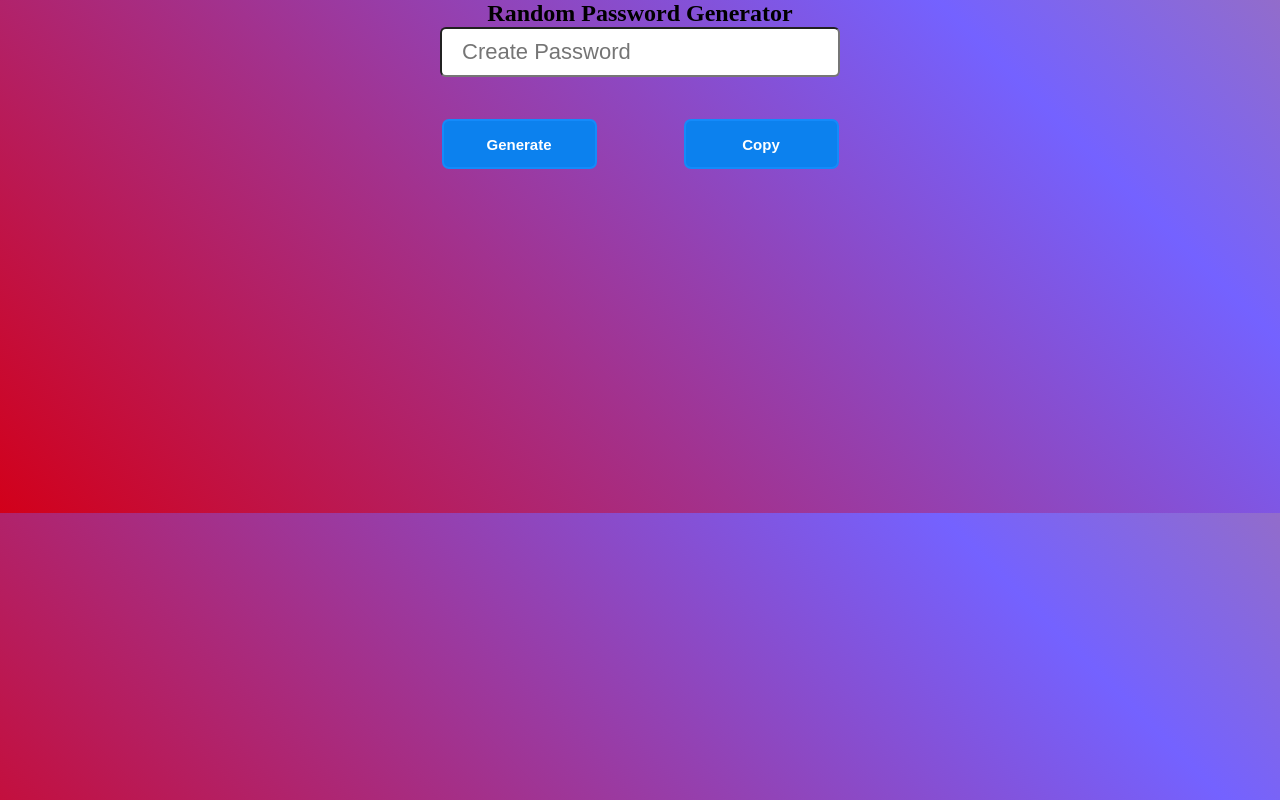
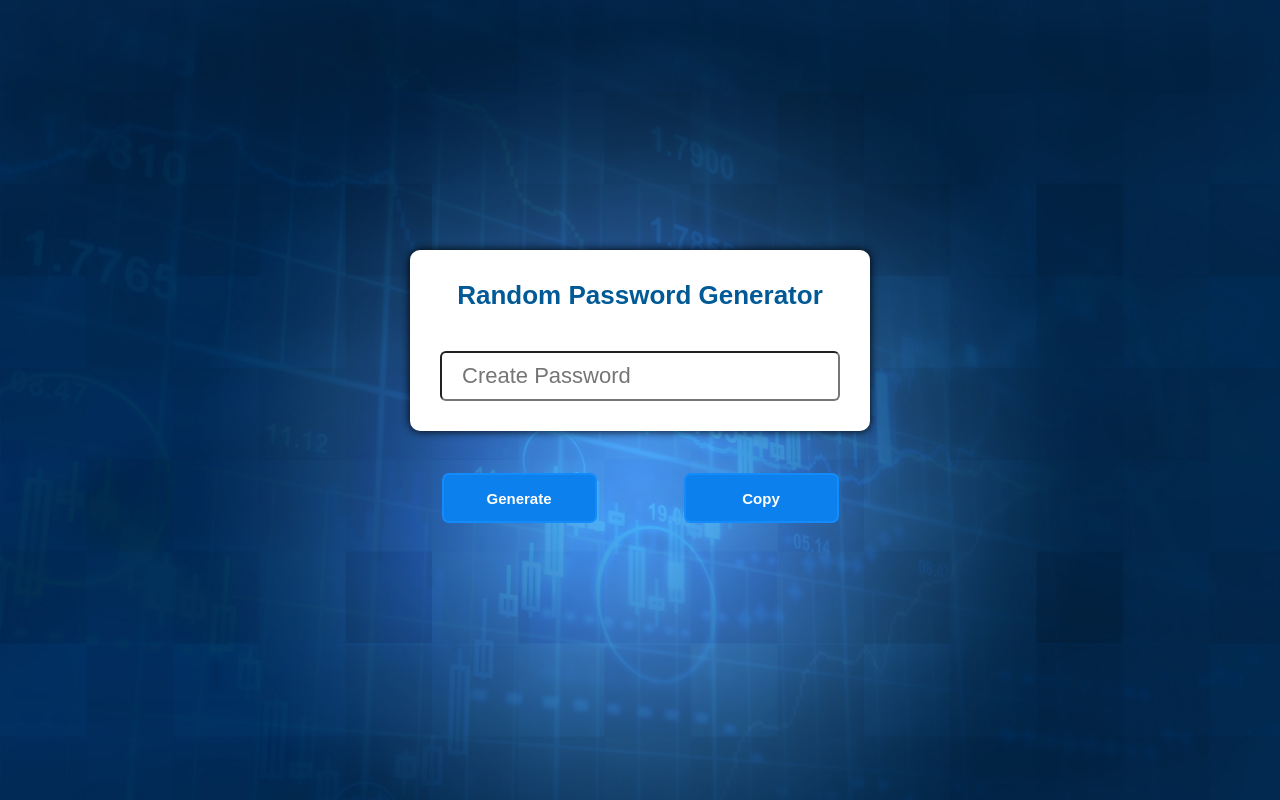
Before and after one commit to HummetovAmin/Random_Password_Generator, a plain HTML site: page index.html in a window 1280 px wide. Drawn offline with Linux system fonts and the light colour scheme.

Commit message:
Random Password Generator update

```diff
--- a/index.html
+++ b/index.html
@@ -9,8 +9,10 @@
 </head>
 
 <body>
-    <h2>Random Password Generator</h2>
-    <input type="text" placeholder="Create Password " id="Password" readonly>
+    <div class="box">
+        <h2>Random Password Generator</h2>
+        <input type="text" placeholder="Create Password " id="password" readonly>
+    </div>
     <table>
         <th>
             <div class="btn1" onclick="genPassword()" id="button">Generate</div>
@@ -20,26 +22,7 @@
         </th>
     </table>
     <script src="./main.js"></script>
-    <!-- <script>
-        var password = document.getElementById("password");
 
-        function genPassword() {
-            var chars = "0123456789qwertyuiopasdfghjklzxcvbnm,.?!@#$%^&*()QWERTYUIOPASDFGHJKLZXCVBNM"
-            var passwordLenght = 12;
-            var password = "";
-            for (var i = 0; i < passwordLenght; i++) {
-                var randomNumber = Math.floor(Math.random() * chars.length);
-                password += chars.substring(randomNumber, randomNumber + 1);
-            }
-            document.getElementById("password").value = password
-        }
-        function copyPassword() {
-            var copyText = document.getElementById("password");
-            copyText.select();
-            copyText.setSelectionRange(0, 999);
-            document.execCommand("copy");
-        }
-    </script> -->
 </body>
 
 </html>
--- a/style.css
+++ b/style.css
@@ -1,47 +1,56 @@
-*{
+* {
     margin: 0;
     padding: 0;
     box-sizing: border-box;
     user-select: none;
 }
-body{
+
+body {
     width: 100%;
     height: 100%;
     display: flex;
+    margin-top: 250px;
     justify-content: center;
     align-items: center;
     flex-direction: column;
     text-align: center;
     min-width: 100vh;
-    background: linear-gradient(45deg, #d2001a,#7462ff,#f48e21,#23d5ab);
-    background-size: 300% 300%;
+    /* background: linear-gradient(45deg, #d2001a,#7462ff,#f48e21,#23d5ab); */
+    background: url("./loginFullBackground.jpg");
+    background-size: cover;
 }
-.box{
+
+.box {
     background-color: #fff;
-    /* padding-top: 30px; */
     padding: 30px;
+    border-radius: 10px;
+    box-shadow: 0 0 10px #000;
 }
-.box h2{
+
+.box h2 {
     margin-bottom: 40px;
     text-align: center;
     font-size: 26px;
     color: #015a96;
     font-family: sans-serif;
 }
-input{
+
+input {
     padding: 20px;
     user-select: none;
     height: 50px;
     width: 400px;
     border-radius: 6px;
-    border-radius: 2px solid rgb(13,152,245);
+    border-radius: 2px solid rgb(13, 152, 245);
     outline: none;
     font-size: 22px;
 }
-input::placeholder{
+
+input::placeholder {
     font-size: 22px;
 }
-#button{
+
+#button {
     font-family: sans-serif;
     font-size: 15px;
     margin-top: 40px;
@@ -57,11 +66,14 @@ input::placeholder{
     cursor: pointer;
     border-radius: 7px;
 }
-#button:hover{
-    color: #fff;
+
+#button:hover {
+    color: #000;
     transition: .5s ease-in-out;
-    background: rgb(92, 89, 89);
+    border: 1px solid #000;
+    background: transparent;
 }
-.btn2{
+
+.btn2 {
     margin-left: 85px;
 }
```
Also changed, not shown: loginFullBackground.jpg (added).
